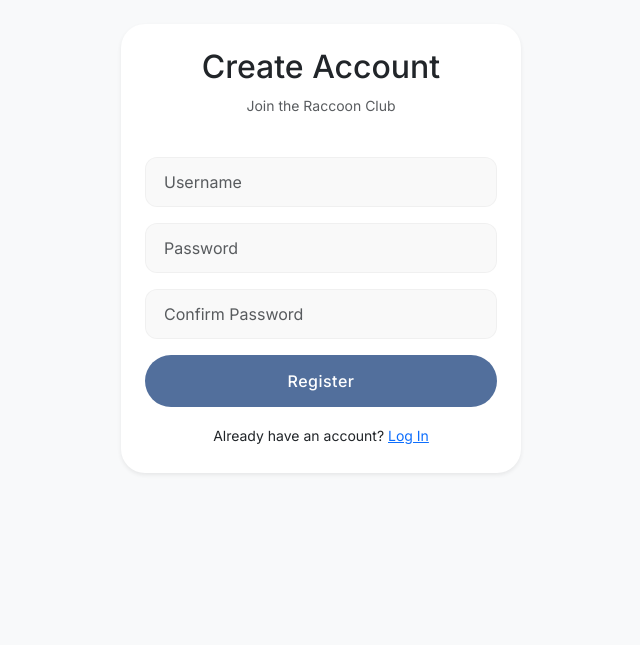
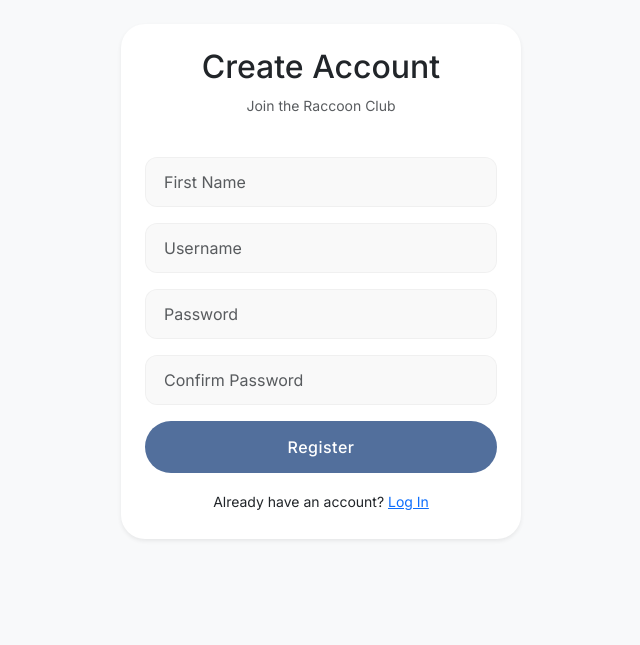
Before and after one commit to shawarmach/cs50-finance-tracker, a Flask app: page /register in a window 1280 px wide. Shown: the part 91-736 px from the top of the page, without its empty margins (319-959 px from the left). Run offline with Flask 3, Linux system fonts and the light colour scheme.

Commit message:
Password checks for register

```diff
--- a/app.py
+++ b/app.py
@@ -78,8 +78,15 @@ def login():
 @app.route("/register", methods=["GET", "POST"])
 def register():
     if request.method == "POST":
+        first_name = request.form.get("first_name")
         username = request.form.get("username")
         password = request.form.get("password")
+        confirmation = request.form.get("confirmation")
+
+        if not first_name or not username or not password or not confirmation:
+            return "must provide all fields", 400
+        if password != confirmation:
+            return "passwords do not match", 400
 
         hash_pw = generate_password_hash(password)
         db = get_db()
--- a/templates/register.html
+++ b/templates/register.html
@@ -11,6 +11,10 @@
         </div>
 
         <form action="/register" method="post">
+            <div class="mb-3">
+                <input autocomplete="off" class="form-control" name="first_name" placeholder="First Name" type="text"
+                    required>
+            </div>
             <div class="mb-3">
                 <input autocomplete="off" class="form-control" name="username" placeholder="Username" type="text"
                     required>
```
Also changed, not shown: finance.db.
